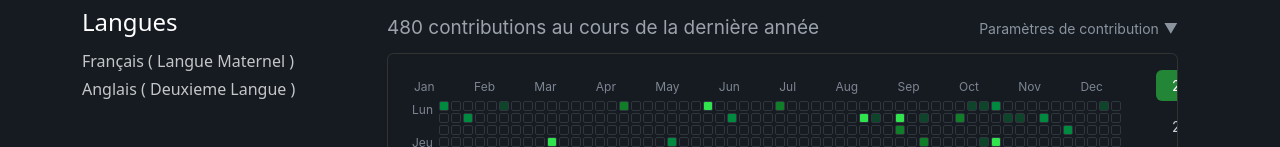
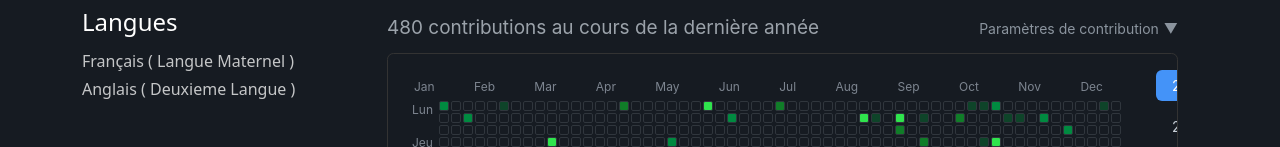
Before and after one commit to Sdev237/myPortfolio, a Next.js app: page / in a window 1280 px wide. Shown: the part 653-800 px from the top of the page. Built offline with nearby package versions, Linux system fonts and the light colour scheme.

Commit message:
Optimization updates

```diff
--- a/src/app/page.tsx
+++ b/src/app/page.tsx
@@ -1,7 +1,7 @@
 "use client";
 
 import React, { useState } from 'react';
-import Navbar from './../components/Navbar';
+import Navbar from '../components/Navbar';
 import Accueil from '@/components/Accueil';
 //import BanqueApp from '@/projets/banque';
 
--- a/src/components/ContributionGithub.scss
+++ b/src/components/ContributionGithub.scss
@@ -159,7 +159,7 @@
       }
 
       &.active {
-        background-color: #238636;
+        background-color: #4493f8;
         color: #fff;
       }
     }
```
